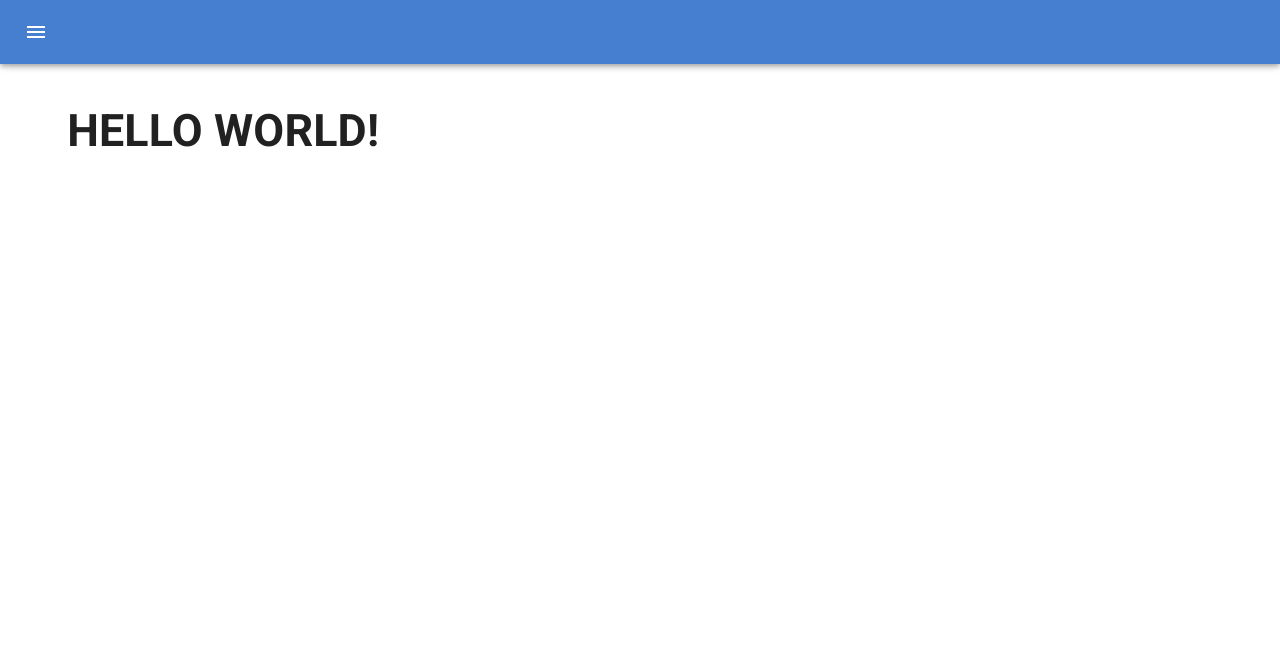
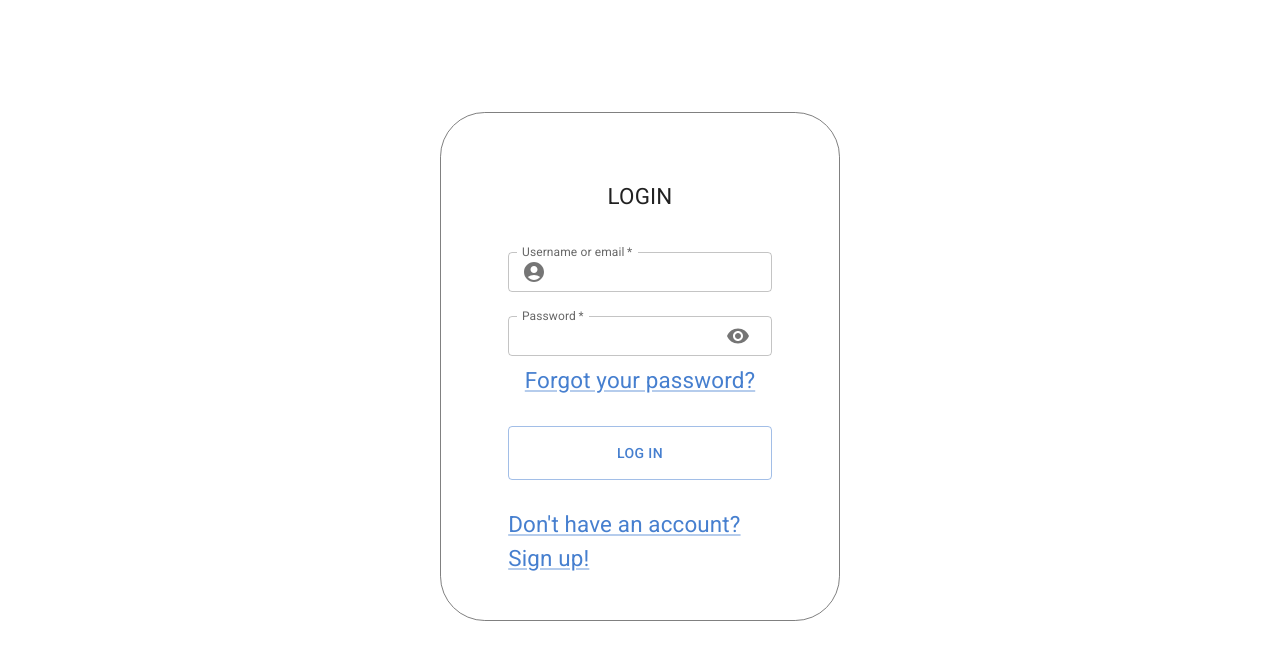
Before and after one commit to gijo57/climbing-app, a React (Create React App) app in the folder frontend/: page / in a window 1280 px wide. Shown: the top 660 px of the page. Built offline with nearby package versions, Linux system fonts and the light colour scheme.

Commit message:
refactor routing logic and app.js

```diff
--- a/frontend/src/App.jsx
+++ b/frontend/src/App.jsx
@@ -23,7 +23,7 @@ const Content = styled.div`
 `;
 
 const App = () => {
-  const [user, setUser] = useState('null');
+  const [user, setUser] = useState(null);
 
   const getUser = async () => {
     const user = await fetchUser();
@@ -47,7 +47,7 @@ const App = () => {
     <ThemeProvider theme={theme}>
       <Router>
         <div className="App">
-          <Nav user={user} onLogout={handleLogout} />
+          {user && <Nav user={user} onLogout={handleLogout} />}
           <Content className="content">
             <Switch>
               <ProtectedRoute
@@ -57,14 +57,18 @@ const App = () => {
                 redirect="/"
                 user={user}
               />
-              <Route path="/" component={Dashboard} />
-
-              <Route path="/signup">
-                <SignUp onSignUp={handleAuthChange} />
-              </Route>
-              <Route path="/">
-                <LogIn onLogin={handleAuthChange} />
-              </Route>
+              <ProtectedRoute
+                path="/signup"
+                component={SignUp}
+                authorized={!user}
+                redirect="/"
+                onSignUp={handleAuthChange}
+              />
+              {(user && <Route path="/" component={Dashboard} />) || (
+                <Route path="/">
+                  <LogIn onLogin={handleAuthChange} />
+                </Route>
+              )}
             </Switch>
           </Content>
         </div>
```
